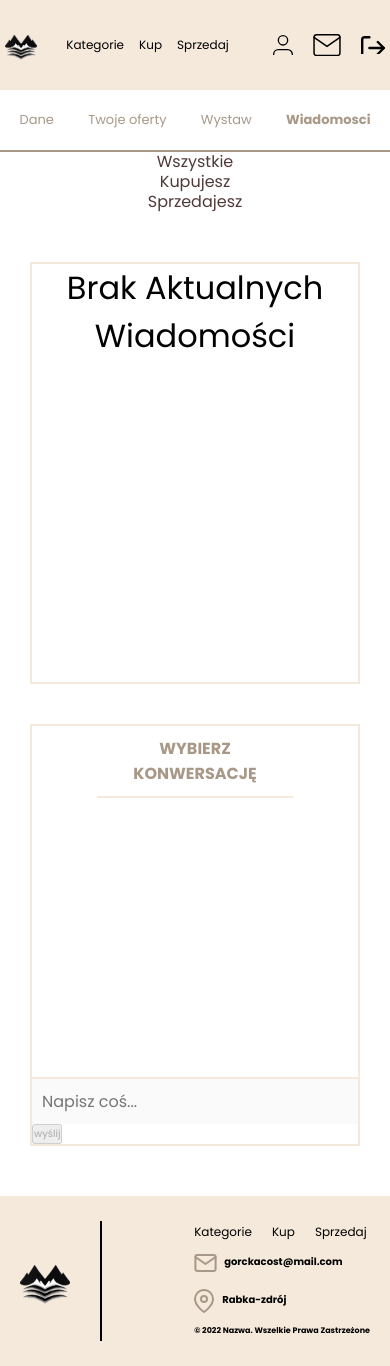
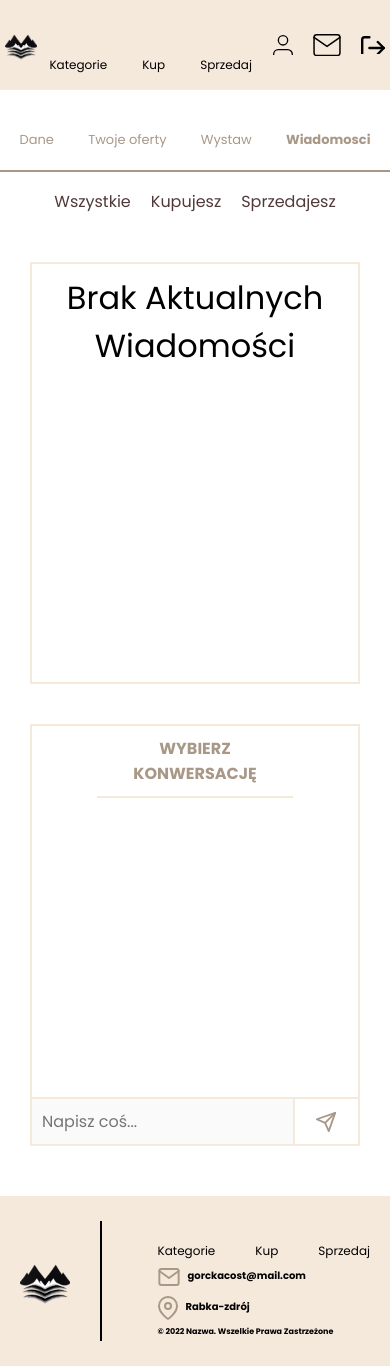
Before and after one commit to Eg-Nickname/ksiazki-gorka, a PHP site: page /user_panel/chat.php in a window 390 px wide. Run offline with PHP 8.4, Linux system fonts and the light colour scheme; a user stored in the database is signed in; data comes from the database, SQL or seed files in the repository; data that the repository does not hold is empty.

Commit message:
Style dla czatu

```diff
--- a/chat/chat.js
+++ b/chat/chat.js
@@ -61,6 +61,10 @@ function build_offer_info_div({chatter,chatter_name}){
         chat_p.append(img,"Otwórz czat")
         chat_p.addEventListener('click',function(){
             change_message_box(chatter,chatter_name_array[0],chatter_name_array[1])
+            setTimeout( () => {
+                scrollToBottom();
+            },20)
+
         })
         div.append(p,chat_p)
         div_wrapper.append(div)
@@ -348,3 +352,10 @@ function show_popup_msg(message){
         error_p.parentNode.style.visibility="hidden";
     },2000)
 }
+function scrollToBottom(){
+    let messageBox = document.querySelector(".chat-msg-container")
+    let scrollH = messageBox.scrollHeight;
+    let scrollT = messageBox.scrollTop;
+    messageBox.scrollTop = messageBox.scrollHeight;
+    console.log(scrollH,scrollT);
+}
--- a/style/chat.css
+++ b/style/chat.css
@@ -20,6 +20,7 @@ a{
     line-height: 20px;
 }
 
+
 body{
     background-color: #fff!important;
 }
@@ -34,6 +35,22 @@ p{
     border-bottom: none;
 }
 
+ul{
+    display: flex;
+    align-content: center;
+    justify-content: center;
+    gap: 2rem;
+    list-style-type: none;
+    margin-top: 20px;
+}
+ul > li{
+    color: #A89887;
+    transition: color 0.3s ease-in-out;
+}
+ul > li:hover{
+    color: #513939;
+    cursor: pointer;
+}
 
 .container{
     max-width: 1140px;
@@ -182,9 +199,17 @@ border-left: none;
     height: 50vh;
     border: 2px solid #F5E9DC;
     position: relative;
-    display: flex;
-    flex-direction: column;
-    min-height: 80%;
+    display: grid;
+    grid-template-rows: 1fr 8fr 1fr;
+}
+
+.chat-msg-container{
+    width: 100%;
+    color: white;
+    overflow-y: scroll;
+    height: 100%;
+    padding: 2rem 2rem;
+    border-radius: 0;
 }
 
 .chat_box .chat_user_box{
@@ -205,10 +230,54 @@ border-left: none;
     position: absolute;
     bottom: 0;
     width: 100%;
+    display: grid;
+    grid-template-columns: 90% 10%;
 }
 .chat_user_box_name{
     font-weight: bold;
 }
+
+.chat_messages{
+    color: #000;
+    display: flex;
+    flex-direction: column;
+    row-gap: 1rem;
+}
+
+.chat_messages .sent-message{
+    text-align: right;
+    font-size: 14px;
+    max-width: 50%;
+    width: fit-content;
+    align-self: flex-end;
+    word-wrap: break-word;
+    padding: 1rem;
+    border-radius: 20px 20px 0px 20px;
+    background-color: rgb(245, 233, 220);
+}
+
+.chat_messages .recived-message{
+    text-align: left;
+    font-size: 14px;
+    outline: 2px solid rgb(245, 233, 220);
+    max-width: 50%;
+    width: fit-content;
+    align-self: flex-start;
+    word-wrap: break-word;
+    padding: 1rem;
+    border-radius: 20px 20px 0px 20px;
+    background-color: transparent;
+}
+.chat_messages .recived-message:first-of-type,.sent-message:first-of-type {
+    display: grid;
+    place-content: center;
+    outline: none;
+    background-color: transparent;
+    max-width: 100%;
+    word-wrap: none;
+    width: 100%;
+}
+
 .input_box input{
     width: 100%;
     outline: none;
@@ -223,6 +292,42 @@ border-left: none;
 .input_box input:disabled {
     cursor: not-allowed;
   }
+
+#message_send{
+    background-color:transparent;
+    border: none;
+    border-top: 2px solid #F5E9DC;
+    border-left: 2px solid #F5E9DC;
+    display: grid;
+    place-content: center;
+}
+
+#message_send:hover{
+    cursor: pointer;
+}
+
+
+#message_send::after{
+    content: '';
+    width: 28px;
+    height: 28px;
+    display: block;
+    background-image: url("../images/send.svg");
+    background-position: center;
+    background-repeat: no-repeat;
+    background-size: cover;
+
+}
+
+b{
+    font-size: 12px;
+    color: #513939;
+    font-weight: bold;
+    margin: 10px 0;
+    display: grid;
+    place-content: center;
+}
+
 
   /* footer{
     position: absolute;
@@ -244,9 +349,18 @@ border-left: none;
         position: static;
       }
 
+    @media only screen and (max-width:520px){
+        #message_send::after{
+            width: 22px;
+            height: 22px;
+        }
+    }
     @media only screen and (max-width:450px){
         .customer_box{
-            padding: 0;
+            padding: 1rem;
+        }
+        .chat_box .input_box{
+            grid-template-columns: 80% 20%;
         }
 }
 }
--- a/style/main.css
+++ b/style/main.css
@@ -1181,21 +1181,19 @@ footer{
     }
 }
 
-@media only screen and (max-width: 500px) {
+@media only screen and (max-width: 520px) {
 
     .nav-container
     {
         padding: 0 1rem;
     }
+    .books-wrapper .book-img{
+        width: 180px;
+        height: 256px;
+    }
     .books-wrapper{
-        grid-auto-rows: 40rem;
-
-    }
-    .books-wrapper .book-img{
-        width: 160px;
-        height: 227px;
-        margin-top: 2.4rem;
-        margin-bottom: 1.5rem;
+        grid-template-columns: repeat(1, 1fr) ;
+        grid-auto-rows: 44rem;
     }
 
     .offers-text h3{
@@ -1276,15 +1274,6 @@ footer{
         row-gap: 2rem;
     }
 
-    .books-wrapper .book-img{
-        width: 180px;
-        height: 256px;
-    }
-    .books-wrapper{
-        grid-template-columns: repeat(1, 1fr) ;
-        grid-auto-rows: 44rem;
-    }
-
     .customer_box{
         padding: 0;
     }
--- a/user_panel/chat.php
+++ b/user_panel/chat.php
@@ -89,13 +89,14 @@ if(!isset($_SESSION['logged_in'])){
             <div class="chat_user_box">
                 <p class="chat_user_box_name">WYBIERZ KONWERSACJĘ</p>
             </div>
+        <div class="chat-msg-container">
             <div class="chat_messages" style="color:black;">
-            <!-- Wiadomości idom tutej -->
+            <!-- Wiadomości idą tutej -->
             </div>
-
+        </div>
             <div class="input_box">
                 <input type="text" name="message" id="message_input" placeholder="Napisz coś..." disabled>
-                <button type="submit"  id="message_send"  disabled>wyślij</button>
+                <button type="submit"  id="message_send"  disabled></button>
                 <!-- onclick="send_message();" -->
             </div>
         </div>
```
Also changed, not shown: images/send.svg (added), users_offers/IMG-645a5cd653f88.png (added), users_offers/IMG-645a5cd653f8c.jpg (added), users_offers/IMG-645a5eefe36ee.jpg (added), users_offers/IMG-645a5eefe36f4.jpg (added), users_offers/IMG-645a627fc3f22.jpg (added), users_offers/IMG-645a627fc3f25.jpg (added).
